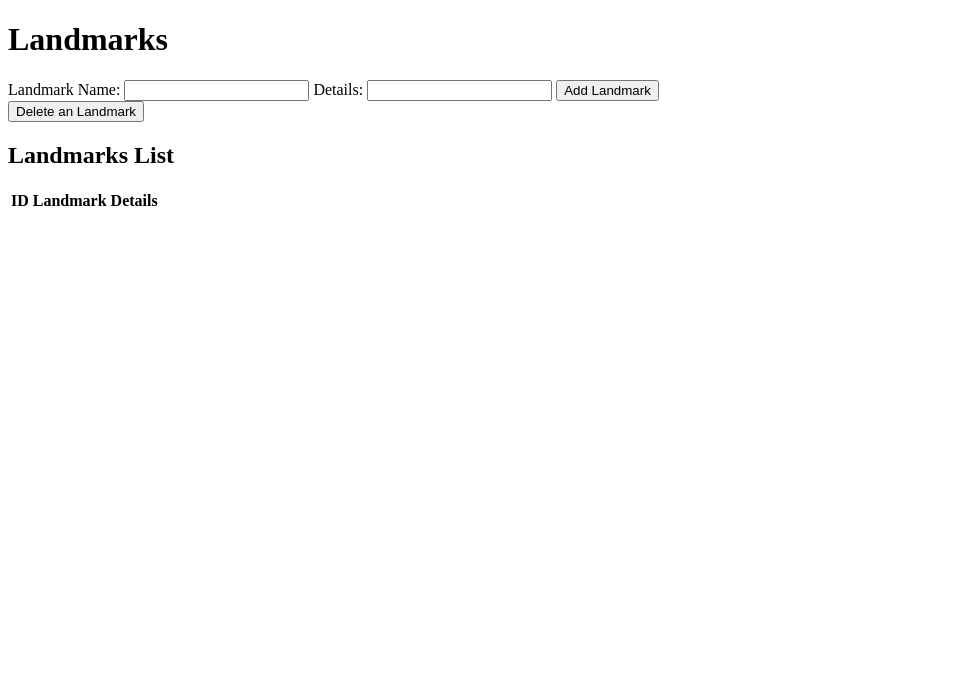
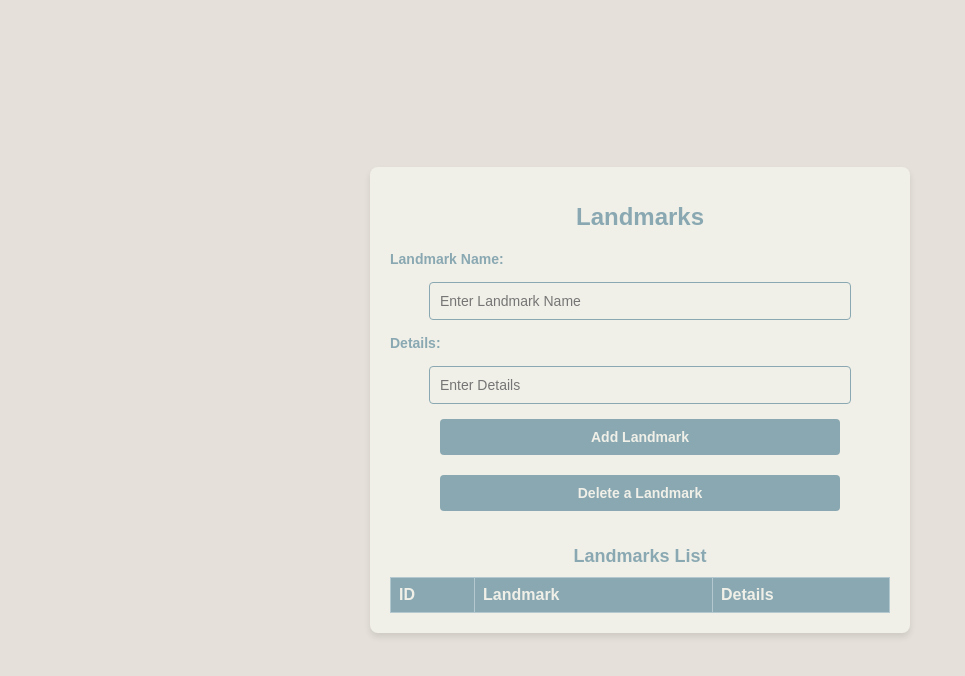
Before and after one commit to AnpTon/web-app, a website: page public/index.html in a window 1280 px wide. Shown: the whole page, without its empty margins (0-965 px from the left). Drawn offline with Linux system fonts and the light colour scheme; no server answers.

Commit message:
Styles and Read

```diff
--- a/public/index.html
+++ b/public/index.html
@@ -6,31 +6,33 @@
   <title>Landmarks</title>
   <link rel="stylesheet" href="styles.css">
 </head>
-<body>
-  <div class="container">
-    <h1>Landmarks</h1>
+<body id="container">
+  <div id="app">
+    <h1 id="appt">Landmarks</h1>
     <form id="LandAdd">
       <label for="Landmark">Landmark Name:</label>
-      <input type="text" id="Landmark" required>
+      <input type="text" id="Landmark" placeholder="Enter Landmark Name" required>
 
       <label for="Details">Details:</label>
-      <input type="text" id="Details" required>
+      <input type="text" id="Details" placeholder="Enter Details" required>
 
-      <button type="submit">Add Landmark</button>
+      <button type="submit" id="addButton">Add Landmark</button>
     </form>
-    <button id="MB">Delete an Landmark</button>
-    <div id="modal" class="modal">
-      <div class="mcontent">
+    <button id="MB">Delete a Landmark</button>
+
+    <div id="modal">
+      <div id="mcontent">
         <h2>Delete Item</h2>
         <p>Enter the index of the item to delete:</p>
         <input type="number" id="LMI" placeholder="Enter index" required>
-        <div class="button-group">
+        <div id="BG">
           <button id="DB">Delete</button>
           <button id="CB">Cancel</button>
         </div>
       </div>
     </div>
-    <h2>Landmarks List</h2>
+
+    <h2 id="listt">Landmarks List</h2>
     <table id="LandTable">
       <thead>
         <tr>
--- a/public/styles.css
+++ b/public/styles.css
@@ -1,22 +1,184 @@
-.mcontent {
+body {
+font-family: Arial, sans-serif;
+background-color: #E5E1DA;
+margin: 0;
+display: flex;
+justify-content: center;
+align-items: center;
+min-height: 100vh;
+}
+
+#app {
+background-color: #F1F0E8;
+border-radius: 8px;
 padding: 20px;
-    border-radius: 8px;
-    width: 300px;
+box-shadow: 0 4px 6px rgba(0, 0, 0, 0.1);
+width: 100%;
+max-width: 500px;
+margin: auto;
 text-align: center;
 }
 
-.mcontent input {
-    width: 80%;
-    padding: 8px;
-    margin: 10px 0;
+#appt {
+font-size: 24px;
+font-weight: bold;
+color: #89A8B2;
+margin-bottom: 20px;
 }
-.modal {
+
+#LandAdd {
+display: flex;
+flex-direction: column;
+align-items: center;
+gap: 15px;
+margin-bottom: 20px;
+}
+
+#LandAdd label {
+font-size: 14px;
+font-weight: bold;
+color: #89A8B2;
+text-align: left;
+width: 100%;
+}
+
+#LandAdd input {
+width: 90%;
+max-width: 400px;
+padding: 10px;
+border: 1px solid #89A8B2;
+border-radius: 4px;
+font-size: 14px;
+color: #89A8B2;
+background-color: #F1F0E8;
+}
+
+#LandAdd input:focus {
+border-color: #B3C8CF;
+outline: none;
+}
+
+#addButton {
+display: block;
+width: 90%;
+max-width: 400px;
+padding: 10px;
+font-size: 14px;
+font-weight: bold;
+color: #F1F0E8;
+background-color: #89A8B2;
+border: none;
+border-radius: 4px;
+cursor: pointer;
+}
+
+#addButton:hover {
+background-color: #B3C8CF;
+}
+
+#MB {
+display: inline-block;
+width: 90%;
+max-width: 400px;
+padding: 10px;
+font-size: 14px;
+font-weight: bold;
+color: #F1F0E8;
+background-color: #89A8B2;
+border: none;
+border-radius: 4px;
+cursor: pointer;
+margin-bottom: 20px;
+}
+
+#MB:hover {
+background-color: #B3C8CF;
+}
+
+#modal {
 display: none;
 position: fixed;
 top: 0;
 left: 0;
 width: 100%;
 height: 100%;
+background-color: rgba(0, 0, 0, 0.5);
 justify-content: center;
 align-items: center;
+z-index: 10;
 }
+
+#mcontent {
+background-color: #F1F0E8;
+padding: 20px;
+border-radius: 8px;
+text-align: center;
+width: 300px;
+}
+
+#mcontent h2 {
+font-size: 18px;
+font-weight: bold;
+color: #89A8B2;
+margin-bottom: 15px;
+}
+
+#mcontent p {
+font-size: 14px;
+margin-bottom: 10px;
+color: #B3C8CF;
+}
+
+#mcontent input {
+margin-bottom: 20px;
+}
+
+#BG {
+display: flex;
+justify-content: space-between;
+gap: 10px;
+}
+
+#DB {
+background-color: #89A8B2;
+color: #F1F0E8;
+}
+
+#DB:hover {
+background-color: #B3C8CF;
+}
+
+#CB {
+background-color: #B3C8CF;
+color: #F1F0E8;
+}
+
+#CB:hover {
+background-color: #E5E1DA;
+color: #89A8B2;
+}
+
+#listt {
+font-size: 18px;
+font-weight: bold;
+color: #89A8B2;
+margin-bottom: 10px;
+}
+
+#LandTable {
+width: 100%;
+border-collapse: collapse;
+background-color: #F1F0E8;
+}
+
+#LandTable th, #LandTable td {
+border: 1px solid #B3C8CF;
+padding: 8px;
+text-align: left;
+color: #89A8B2;
+}
+
+#LandTable th {
+background-color: #89A8B2;
+color: #F1F0E8;
+}
```
Also changed, not shown: README.md. Lines whose indentation alone changed are shown as unchanged.
